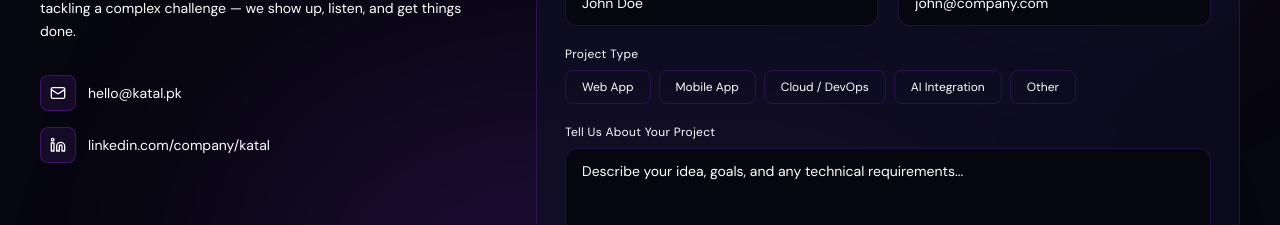
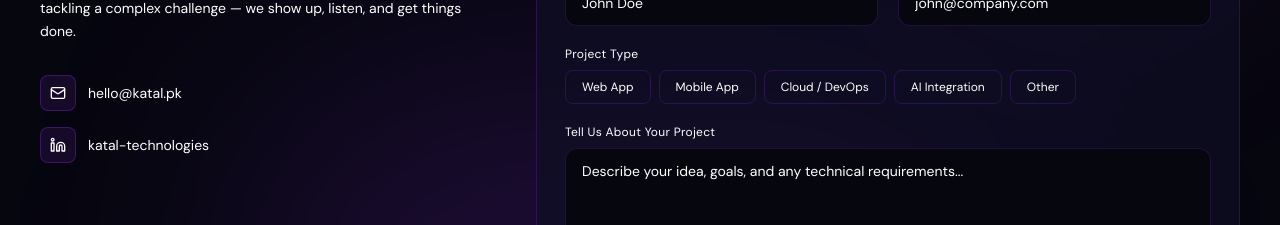
Before and after one commit to danitrical/katal-technologies, a Next.js app: page / in a window 1280 px wide. Shown: the part 6400-6625 px from the top of the page. Built offline with nearby package versions, Linux system fonts and the light colour scheme.

Commit message:
modified linkedin url

```diff
--- a/src/components/Contact.tsx
+++ b/src/components/Contact.tsx
@@ -80,13 +80,13 @@ export default function Contact() {
                   <span className="font-dm text-sm">hello@katal.pk</span>
                 </a>
                 <a
-                  href="https://www.linkedin.com/company/katal-technologies/"
+                  href="https://www.https://www.linkedin.com/company/katal-technologies/-technologies/"
                   className="flex items-center gap-3 text-purple-soft/70 hover:text-white transition-colors group"
                 >
                   <div className="w-9 h-9 rounded-lg border border-purple-brand/30 bg-purple-brand/10 flex items-center justify-center group-hover:border-purple-brand/60 transition-colors">
                     <Linkedin size={16} className="text-purple-soft" />
                   </div>
-                  <span className="font-dm text-sm">linkedin.com/company/katal</span>
+                  <span className="font-dm text-sm">katal-technologies</span>
                 </a>
               </div>
             </div>
```
